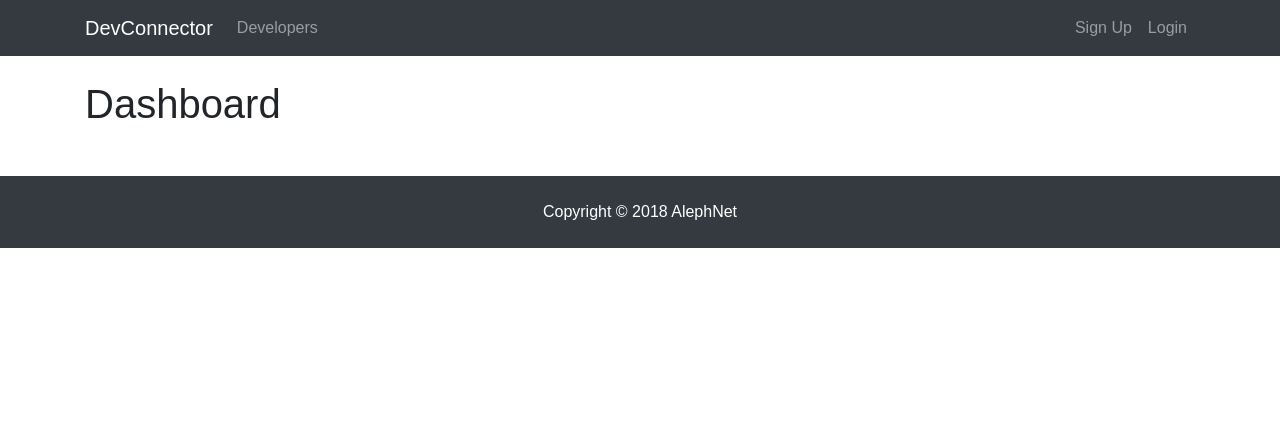
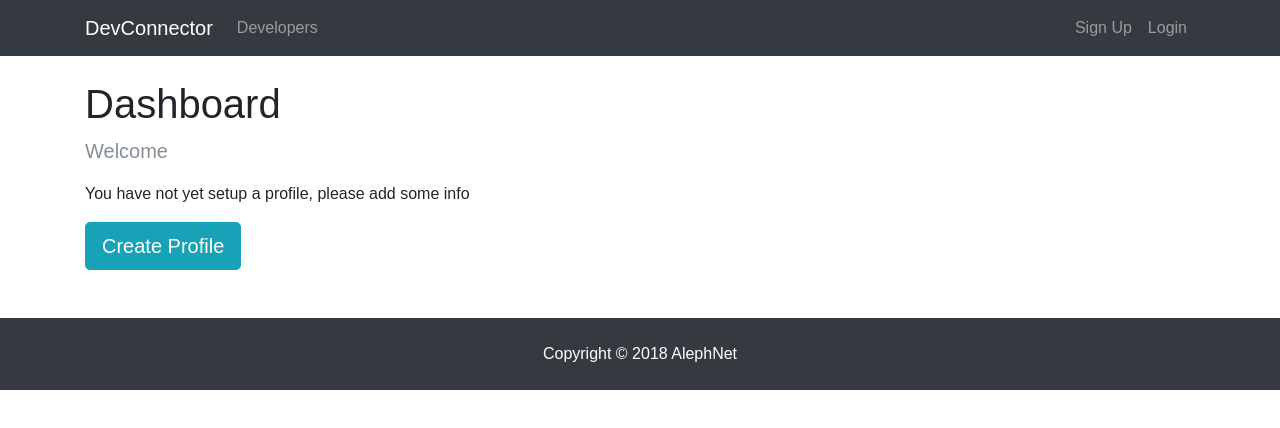
Before and after one commit to xerxes23/alephnet, a React (Create React App) app in the folder client/: page /dashboard in a window 1280 px wide. Shown: the top 428 px of the page. Built offline with nearby package versions, Linux system fonts and the light colour scheme; no server answers.

Commit message:
created Spinner component and added code to Dashboard component

```diff
--- a/client/src/App.js
+++ b/client/src/App.js
@@ -1,10 +1,13 @@
 import React, { Component } from "react";
 import { BrowserRouter as Router, Route } from "react-router-dom";
 import { Provider } from "react-redux";
-import "./App.css";
 import { setCurrentUser, logoutUser } from "./actions/authActions";
+import { clearCurrentProfile } from "./actions/profileActions";
 import jwt_decode from "jwt-decode";
 import setAuthToken from "./utils/setAuthToken";
+
+// CSS
+import "./App.css";
 
 // Store
 import store from "./store";
@@ -16,7 +19,6 @@
 import Login from "./components/auth/Login";
 import Register from "./components/auth/Register";
 import Dashboard from "./components/dashboard/Dashboard";
-import { clearCurrentProfile } from "./actions/profileActions";
 
 // Maintaining user logged in
 
--- /dev/null
+++ b/client/src/components/common/Spinner.js
@@ -0,0 +1,12 @@
+import React from "react";
+import Spinner from "./spinner.gif";
+
+export default () => (
+  <div>
+    <img
+      src={Spinner}
+      style={{ width: "200px", margin: "auto", display: "block" }}
+      alt="Loading..."
+    />
+  </div>
+);
--- a/client/src/components/dashboard/Dashboard.js
+++ b/client/src/components/dashboard/Dashboard.js
@@ -1,8 +1,9 @@
 import React, { Component } from "react";
 import PropTypes from "prop-types";
 import { connect } from "react-redux";
-
 import { getCurrentProfile } from "../../actions/profileActions";
+import Spinner from "../common/Spinner";
+import { Link } from "react-router-dom";
 
 class Dashboard extends Component {
   componentDidMount() {
@@ -10,17 +11,50 @@
   }
 
   render() {
+    const { user } = this.props.auth;
+    const { profile, loading } = this.props.profile;
+    let DashboardContent;
+
+    if (profile === null || loading) {
+      DashboardContent = <Spinner />;
+    } else {
+      // Check if logged in user has profile data
+      if (Object.keys(profile).length > 0) {
+        DashboardContent = <h4>TODO: Display profile</h4>;
+      } else {
+        DashboardContent = (
+          <div>
+            <p className="lead text-muted">Welcome {user.name}</p>
+            <p>You have not yet setup a profile, please add some info</p>
+            <Link to="/create-profile" className="btn btn-lg btn-info">
+              Create Profile
+            </Link>
+          </div>
+        );
+      }
+    }
+
     return (
       <div>
         <h1>Dashboard</h1>
+        {DashboardContent}
       </div>
     );
   }
 }
 
-Dashboard.propTypes = {};
+Dashboard.propTypes = {
+  getCurrentProfile: PropTypes.func.isRequired,
+  auth: PropTypes.object.isRequired,
+  profile: PropTypes.object.isRequired
+};
+
+const mapStateToProps = state => ({
+  auth: state.auth,
+  profile: state.profile
+});
 
 export default connect(
-  null,
+  mapStateToProps,
   { getCurrentProfile }
 )(Dashboard);
```
Also changed, not shown: client/src/components/common/spinner.gif (added).
